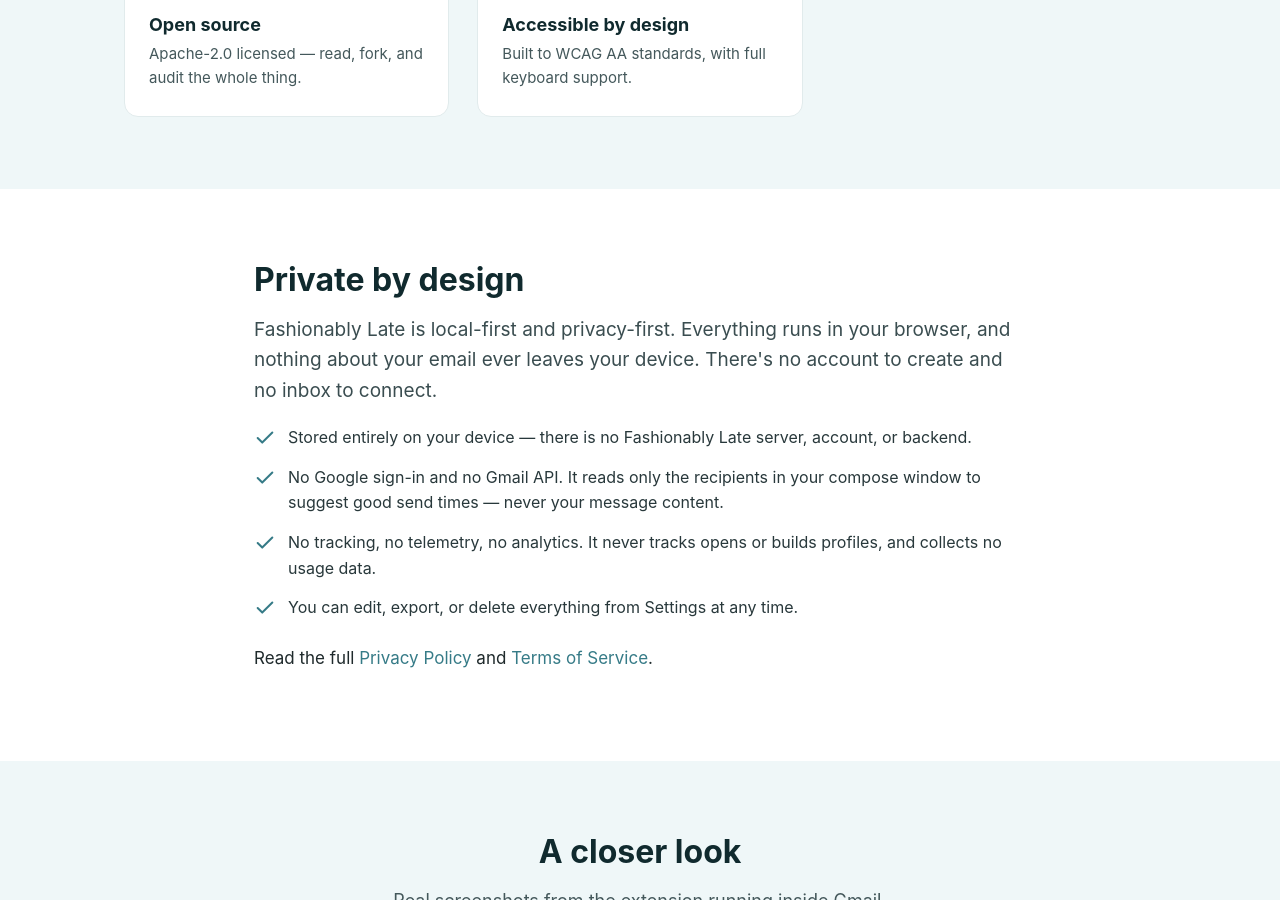
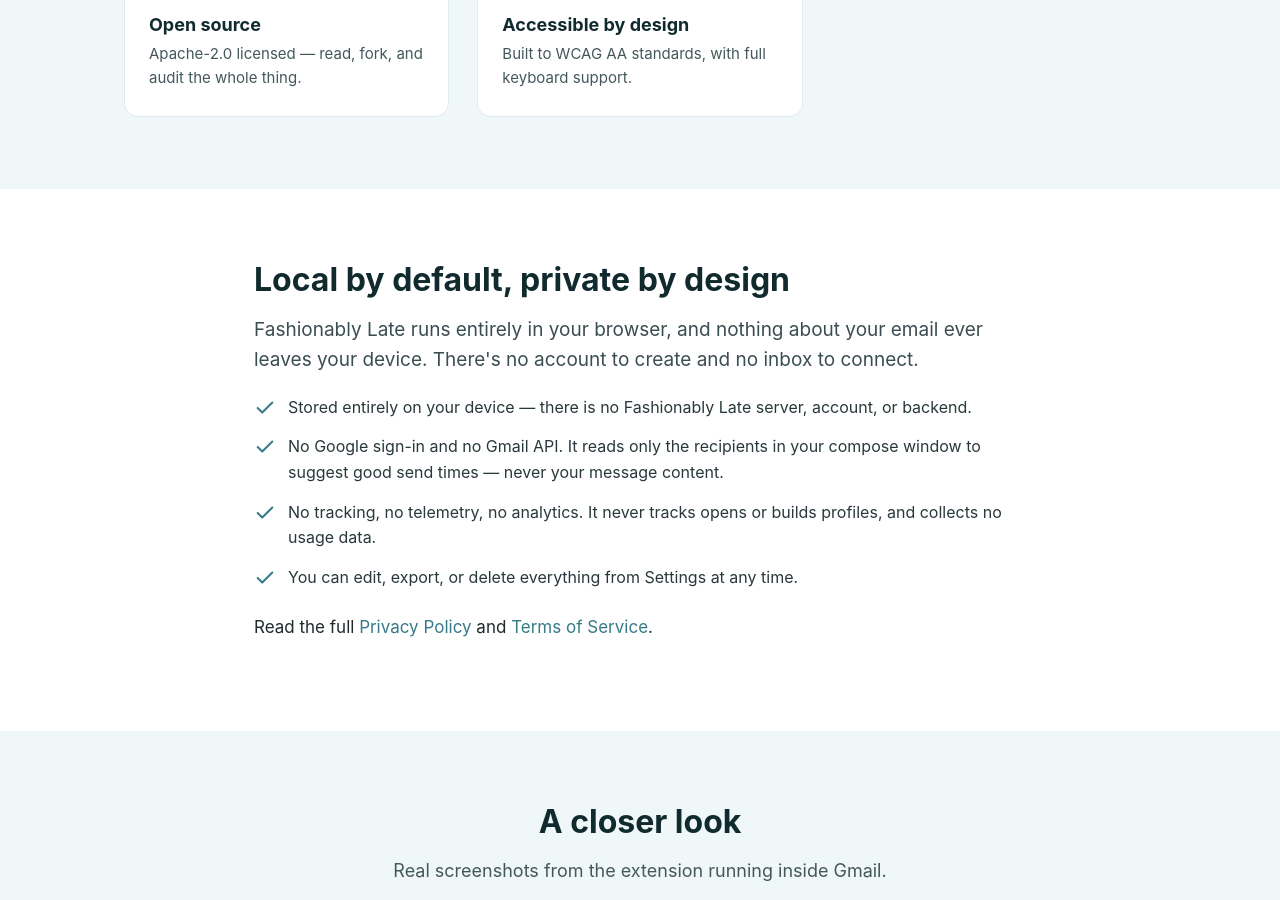
Before and after one commit to fenil-dedhia/OutboxIQ, a Jekyll site: the page built from docs/index.html, in a window 1280 px wide and 900 px high, scrolled down 3137 px. Built offline with Jekyll 4.4.1, drawn with Linux system fonts in a browser that asks for light colours.

Commit message:
copy(site): retitle privacy section "Local by default, private by design"
Pairs the local/no-server claim with privacy (old title captured only privacy).
Body drops the double-"first" phrasing and states it plainly. No em dashes.

Co-Authored-By: Claude Opus 4.8 (1M context) <noreply@anthropic.com>

```diff
--- a/docs/index.html
+++ b/docs/index.html
@@ -871,11 +871,11 @@ title: "Fashionably Late — Schedule Gmail emails in your recipient's time zone
         <!-- ============ PRIVACY ============ -->
         <section class="fl-section fl-privacy">
           <div class="fl-wrap">
-            <h2>Private by design</h2>
+            <h2>Local by default, private by design</h2>
             <p class="fl-privacy-lede">
-              Fashionably Late is local-first and privacy-first. Everything runs
-              in your browser, and nothing about your email ever leaves your
-              device. There's no account to create and no inbox to connect.
+              Fashionably Late runs entirely in your browser, and nothing about
+              your email ever leaves your device. There's no account to create
+              and no inbox to connect.
             </p>
             <ul class="fl-privacy-list">
               <li>
```
